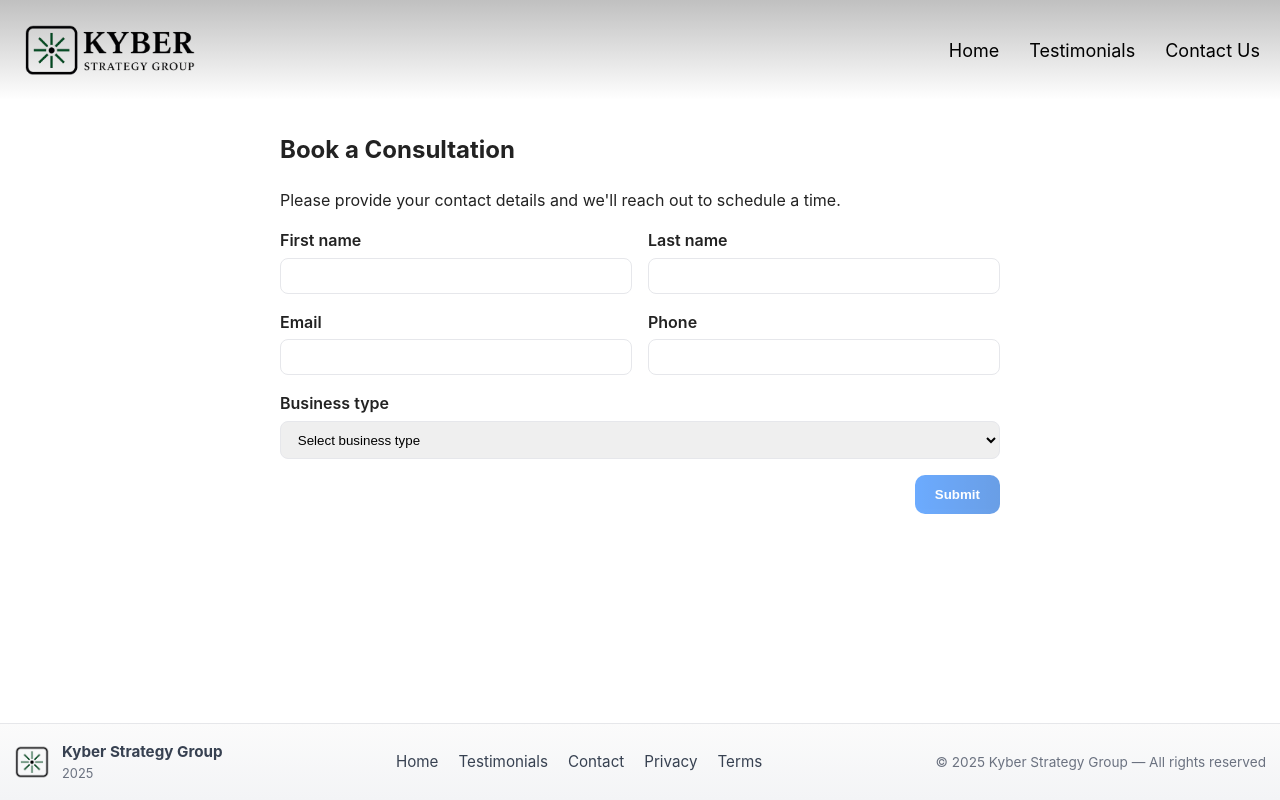
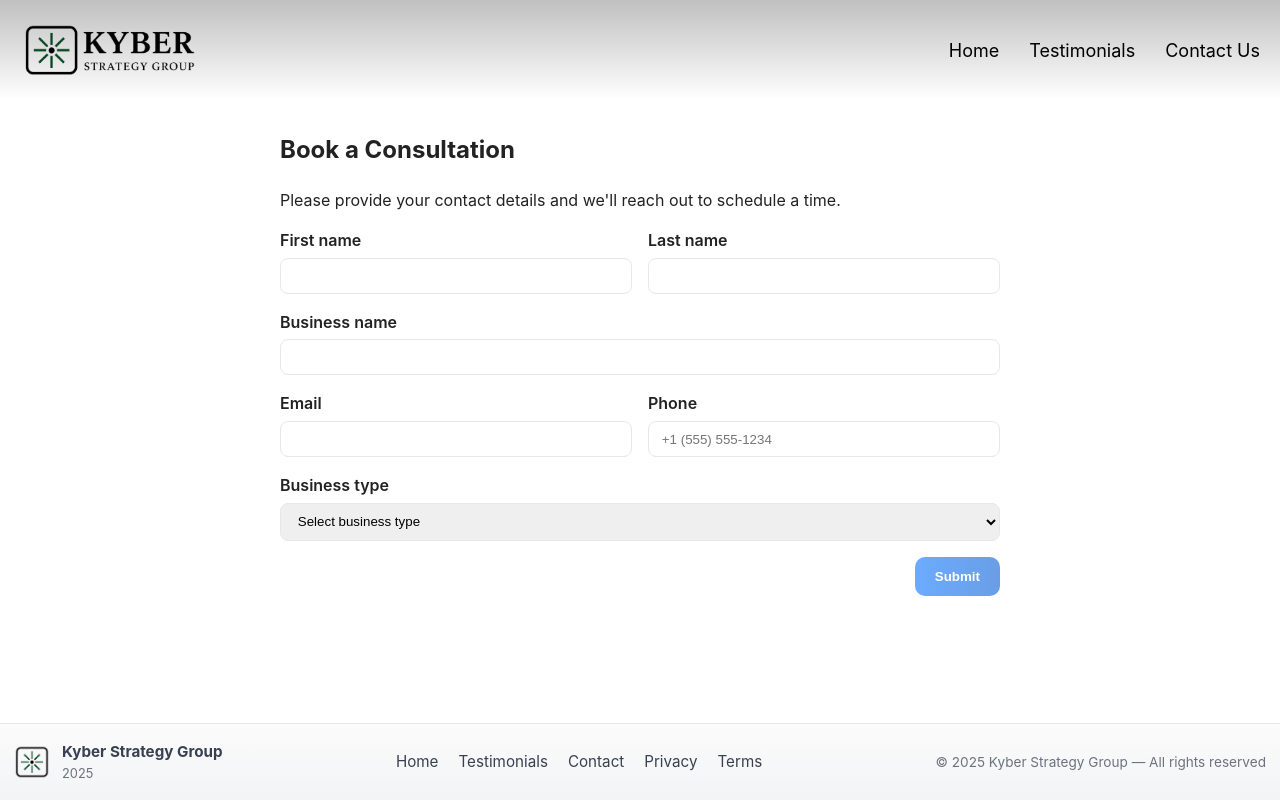
Before and after one commit to matthewberes/KyberWebsite, an Angular app in the folder angular/: page /book-consultation in a window 1280 px wide. Built offline with nearby package versions, Linux system fonts and the light colour scheme.

Commit message:
add business name

```diff
--- a/angular/src/app/book/book.html
+++ b/angular/src/app/book/book.html
@@ -19,6 +19,11 @@
             </label>
         </div>
 
+        <label class="field">
+            <span>Business name</span>
+            <input type="text" formControlName="businessName" required />
+        </label>
+
         <div class="row">
             <label class="field">
                 <span>Email</span>
@@ -29,7 +34,7 @@
 
             <label class="field">
                 <span>Phone</span>
-                <input type="tel" formControlName="phone" required />
+                <input type="tel" formControlName="phone" placeholder="+1 (555) 555-1234" />
                 <small class="error" *ngIf="form.controls.phone.touched && form.controls.phone.invalid">Please enter a
                     valid phone number.</small>
             </label>
--- a/angular/src/app/book/book.ts
+++ b/angular/src/app/book/book.ts
@@ -22,6 +22,7 @@ export class Book {
     this.form = this.fb.group({
       firstName: ['', Validators.required],
       lastName: ['', Validators.required],
+      businessName: ['', Validators.required],
       email: ['', [Validators.required, Validators.email]],
       phone: ['', [Validators.pattern(/^\+?[0-9\s()+-]{7,25}$/)]],
       businessType: ['', Validators.required],
@@ -39,6 +40,7 @@ export class Book {
     //Send to Privyr
     const payload = {
       name: this.form.value.firstName + ' ' + this.form.value.lastName,
+      company: this.form.value.businessName,
       email: this.form.value.email,
       phone: this.form.value.phone,
       business: this.form.value.businessType,
@@ -47,9 +49,11 @@ export class Book {
 
     this.http.post(this.webhook, payload).subscribe({
       next: () => {
-        this.success = `Thanks, ${this.form.value.firstName}! We received your request.`;
+        const first = this.form.value.firstName || '';
+        const company = this.form.value.businessName || '';
+        this.success = `Thanks, ${first}${company ? ' from ' + company : ''}! We received your request.`;
         this.submitting = false;
-        this.form.reset()
+        this.form.reset();
       },
       error: err => console.error('Privyr submission failed', err)
     });;
--- a/angular/src/app/home/home.html
+++ b/angular/src/app/home/home.html
@@ -31,7 +31,7 @@
             <span class="sr-only">Instagram</span>
         </a>
 
-        <a class="social-btn linkedin" href="linkedin.com/company/kyberstrategygroup" target="_blank"
+        <a class="social-btn linkedin" href="https://www.linkedin.com/company/kyberstrategygroup" target="_blank"
             rel="noopener noreferrer" aria-label="Kyber on LinkedIn">
             <!-- LinkedIn SVG -->
             <svg viewBox="0 0 24 24" aria-hidden="true" focusable="false">
```
Also changed, not shown: angular/public/logo.png, 1 other file (tests, documents, lock files or other folders).
